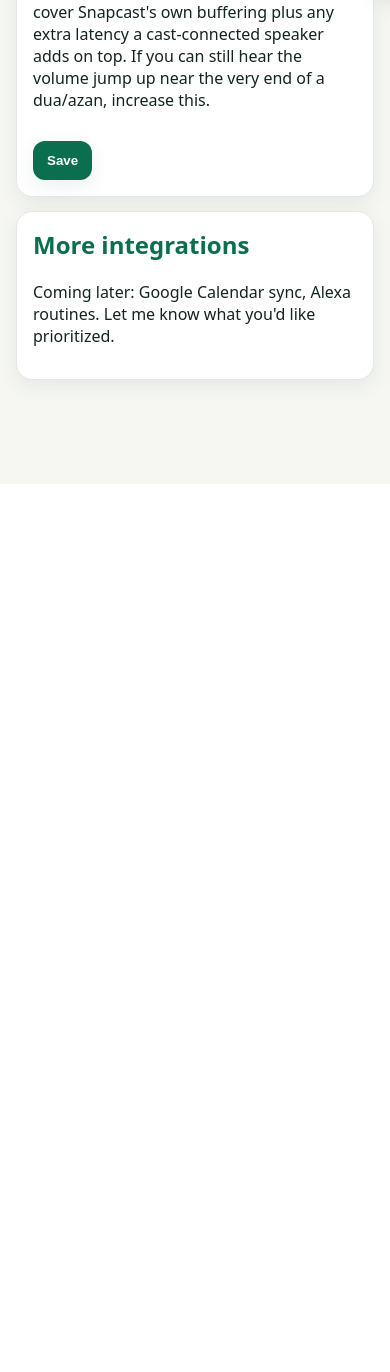
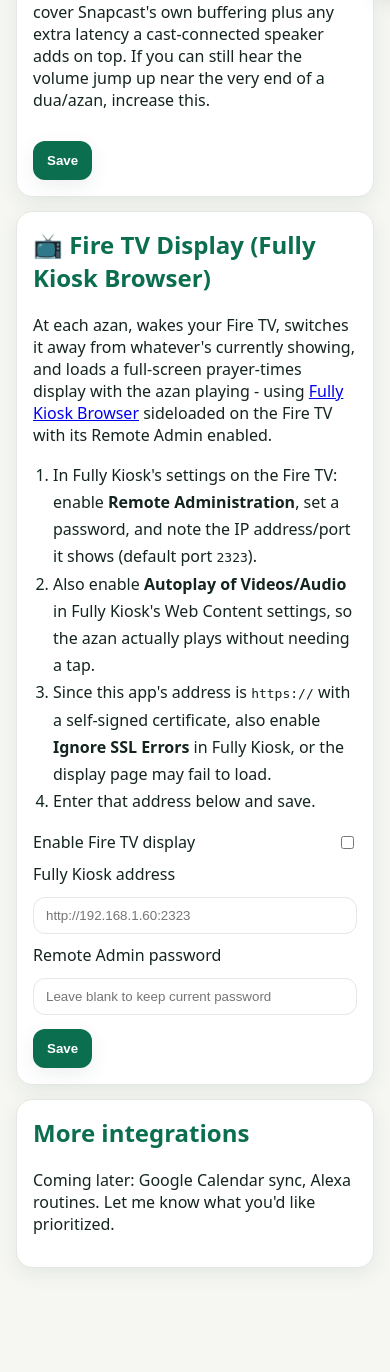
Before and after one commit to sharjeelkiyani/smart-azan, a Flask app: page /integrations in a window 390 px wide. Shown: the part 851-2223 px from the top of the page. Before the commit the page ends 1253 px from the top, so only its background shows below. Run offline with Flask 3, Linux system fonts and the light colour scheme.

Commit message:
Add Fire TV display via Fully Kiosk Browser
At every scheduled azan/iqama/dua/khutbah, optionally wakes a Fire TV
running Fully Kiosk Browser (Remote Admin REST API: screenOn,
stopScreensaver, toForeground, loadUrl - fire-and-forget in a background
thread so an unreachable/slow TV can never delay actual audio playback on
the main speaker), switching it away from whatever's currently showing to
a new full-screen /tv-display page (clock, next prayer, countdown, today's
times) with the current audio file autoplaying via a plain <audio> tag.

New: fire_tv.py (Fully Kiosk REST client), /tv-display + /audio_file/<name>
routes, tv_display.html (standalone page, not the app's normal chrome -
this is meant for a TV, not phone/desktop nav), and a Fire TV card on the
Integrations page with inline Fully Kiosk setup steps.

Fixed a latent bug while adding the second form to that page: the POST
handler processed all Snapcast fields unconditionally regardless of which
form was submitted, so saving the new Fire TV form would have silently
disabled Snapcast (an unchecked checkbox just isn't present in the POST
body). Both forms now carry a form_id and the handler branches on it.

```diff
--- a/app.py
+++ b/app.py
@@ -7,7 +7,7 @@ import threading
 import time
 from datetime import datetime, timedelta
 
-from flask import Flask, render_template
+from flask import Flask, render_template, request, send_from_directory
 
 # local modules
 import wifi
@@ -19,6 +19,7 @@ import audio_player
 import history_log
 import islamic_utils
 import quran_player
+import fire_tv
 
 # ----------------- constants -----------------
 AUDIO_FOLDER = "audio"
@@ -76,6 +77,9 @@ def load_config():
             "reminder_minutes_before_azan": 10,
             "mosque_import_enabled": False,
             "mosque_import_source": "aisha_masjid",
+            "tv_display_enabled": False,
+            "fully_kiosk_url": "",
+            "fully_kiosk_password": "",
         }
         save_config(cfg)
         return cfg
@@ -107,6 +111,9 @@ def load_config():
     cfg.setdefault("reminder_minutes_before_azan", 10)
     cfg.setdefault("mosque_import_enabled", False)
     cfg.setdefault("mosque_import_source", "aisha_masjid")
+    cfg.setdefault("tv_display_enabled", False)
+    cfg.setdefault("fully_kiosk_url", "")
+    cfg.setdefault("fully_kiosk_password", "")
 
     save_config(cfg)
     return cfg
@@ -260,6 +267,7 @@ def play_audio(filename, event_type="manual", label=None):
     path = os.path.join(AUDIO_FOLDER, filename)
     with config_lock:
         cfg_now = load_config()
+    fire_tv.notify_display(cfg_now, audio_filename=filename)
     ok = audio_player.play(path, cfg_now)
     history_log.log_event(event_type, label or event_type, filename, ok)
     return ok
@@ -555,6 +563,33 @@ def index():
     )
 
 
+# ----------------- Fire TV / Fully Kiosk display -----------------
+@app.route("/tv-display")
+def tv_display():
+    """Large-screen page for a Fire TV running Fully Kiosk Browser - see
+    fire_tv.py. Not linked from the app's own nav; it's meant to be loaded
+    remotely by Fully Kiosk's `loadUrl` command, optionally with ?play=
+    naming an audio file (in AUDIO_FOLDER) to autoplay immediately."""
+    now = datetime.now()
+    next_prayer, next_prayer_dt, today_times, _today_row, prev_prayer_dt = _compute_next_prayer(now)
+    play_file = request.args.get("play") or None
+    return render_template(
+        "tv_display.html",
+        today_times=today_times,
+        next_prayer=next_prayer,
+        next_prayer_iso=next_prayer_dt.isoformat() if next_prayer_dt else None,
+        prev_prayer_iso=prev_prayer_dt.isoformat() if prev_prayer_dt else None,
+        play_file=play_file,
+    )
+
+
+@app.route("/audio_file/<path:filename>")
+def serve_audio_file(filename):
+    """Raw audio bytes for the TV display's <audio> tag - send_from_directory
+    already guards against path traversal (e.g. ../../etc/passwd)."""
+    return send_from_directory(AUDIO_FOLDER, filename)
+
+
 # Scheduler needs to run whether this module is launched directly (python
 # app.py) or imported by a WSGI server (gunicorn), so it starts unconditionally
 # here rather than inside `if __name__ == "__main__"`.
--- a/routes_dashboard.py
+++ b/routes_dashboard.py
@@ -206,18 +206,33 @@ def time_sync_status():
 def integrations_page():
     if request.method == "POST":
         cfg = _cfg()
-        cfg["snapcast_enabled"] = request.form.get("snapcast_enabled") == "on"
-        cfg["snapcast_fifo"] = (request.form.get("snapcast_fifo") or "").strip()
-        cfg["snapcast_jsonrpc"] = (request.form.get("snapcast_jsonrpc") or "").strip()
-        try:
-            cfg["snapcast_duck_to"] = int(request.form.get("snapcast_duck_to", 35))
-            cfg["snapcast_restore_to"] = int(request.form.get("snapcast_restore_to", 80))
-        except (TypeError, ValueError):
-            pass
-        try:
-            cfg["snapcast_restore_delay_s"] = max(0.0, float(request.form.get("snapcast_restore_delay_s", 2.5)))
-        except (TypeError, ValueError):
-            pass
+        # form_id tells us which of the two forms on this page was actually
+        # submitted - without it, submitting one form would blank out the
+        # other's checkboxes (an unchecked/absent checkbox just doesn't
+        # appear in the POST body at all), silently disabling it.
+        form_id = request.form.get("form_id", "snapcast")
+
+        if form_id == "snapcast":
+            cfg["snapcast_enabled"] = request.form.get("snapcast_enabled") == "on"
+            cfg["snapcast_fifo"] = (request.form.get("snapcast_fifo") or "").strip()
+            cfg["snapcast_jsonrpc"] = (request.form.get("snapcast_jsonrpc") or "").strip()
+            try:
+                cfg["snapcast_duck_to"] = int(request.form.get("snapcast_duck_to", 35))
+                cfg["snapcast_restore_to"] = int(request.form.get("snapcast_restore_to", 80))
+            except (TypeError, ValueError):
+                pass
+            try:
+                cfg["snapcast_restore_delay_s"] = max(0.0, float(request.form.get("snapcast_restore_delay_s", 2.5)))
+            except (TypeError, ValueError):
+                pass
+
+        elif form_id == "fire_tv":
+            cfg["tv_display_enabled"] = request.form.get("tv_display_enabled") == "on"
+            cfg["fully_kiosk_url"] = (request.form.get("fully_kiosk_url") or "").strip()
+            new_pw = request.form.get("fully_kiosk_password") or ""
+            if new_pw:
+                cfg["fully_kiosk_password"] = new_pw
+
         _save(cfg)
         flash("Integration settings saved.", "success")
         return redirect(url_for("dashboard.integrations_page"))
--- a/templates/integrations.html
+++ b/templates/integrations.html
@@ -10,6 +10,7 @@
       through Snapcast itself - that would need Snapcast installed and configured separately.
     </p>
     <form method="post">
+      <input type="hidden" name="form_id" value="snapcast">
       <label class="row" style="justify-content:space-between">
         <span>Enable Snapcast integration</span>
         <input type="checkbox" name="snapcast_enabled" {{ 'checked' if cfg.get('snapcast_enabled') }}>
@@ -43,6 +44,44 @@
   </section>
 
   <section class="card">
+    <h2>📺 Fire TV Display (Fully Kiosk Browser)</h2>
+    <p class="muted">
+      At each azan, wakes your Fire TV, switches it away from whatever's currently showing, and
+      loads a full-screen prayer-times display with the azan playing - using
+      <a href="https://www.fully-kiosk.com/en/" target="_blank" rel="noopener">Fully Kiosk Browser</a>
+      sideloaded on the Fire TV with its Remote Admin enabled.
+    </p>
+    <ol class="muted" style="padding-left:20px; line-height:1.7">
+      <li>In Fully Kiosk's settings on the Fire TV: enable <strong>Remote Administration</strong>,
+        set a password, and note the IP address/port it shows (default port <code>2323</code>).</li>
+      <li>Also enable <strong>Autoplay of Videos/Audio</strong> in Fully Kiosk's Web Content settings,
+        so the azan actually plays without needing a tap.</li>
+      <li>Since this app's address is <code>https://</code> with a self-signed certificate, also enable
+        <strong>Ignore SSL Errors</strong> in Fully Kiosk, or the display page may fail to load.</li>
+      <li>Enter that address below and save.</li>
+    </ol>
+    <form method="post">
+      <input type="hidden" name="form_id" value="fire_tv">
+      <label class="row" style="justify-content:space-between">
+        <span>Enable Fire TV display</span>
+        <input type="checkbox" name="tv_display_enabled" {{ 'checked' if cfg.get('tv_display_enabled') }}>
+      </label>
+      <div class="row" style="margin-top:10px">
+        <label class="muted" style="min-width:140px">Fully Kiosk address</label>
+        <input class="input" type="text" name="fully_kiosk_url"
+               placeholder="http://192.168.1.60:2323"
+               value="{{ cfg.get('fully_kiosk_url', '') }}">
+      </div>
+      <div class="row" style="margin-top:10px">
+        <label class="muted" style="min-width:140px">Remote Admin password</label>
+        <input class="input" type="password" name="fully_kiosk_password"
+               placeholder="Leave blank to keep current password">
+      </div>
+      <button class="btn primary" type="submit" style="margin-top:14px">Save</button>
+    </form>
+  </section>
+
+  <section class="card">
     <h2>More integrations</h2>
     <p class="muted">Coming later: Google Calendar sync, Alexa routines. Let me know what you'd like prioritized.</p>
   </section>
```
Also changed, not shown: fire_tv.py (added, +73 -0 lines), templates/tv_display.html (added, +105 -0 lines).
